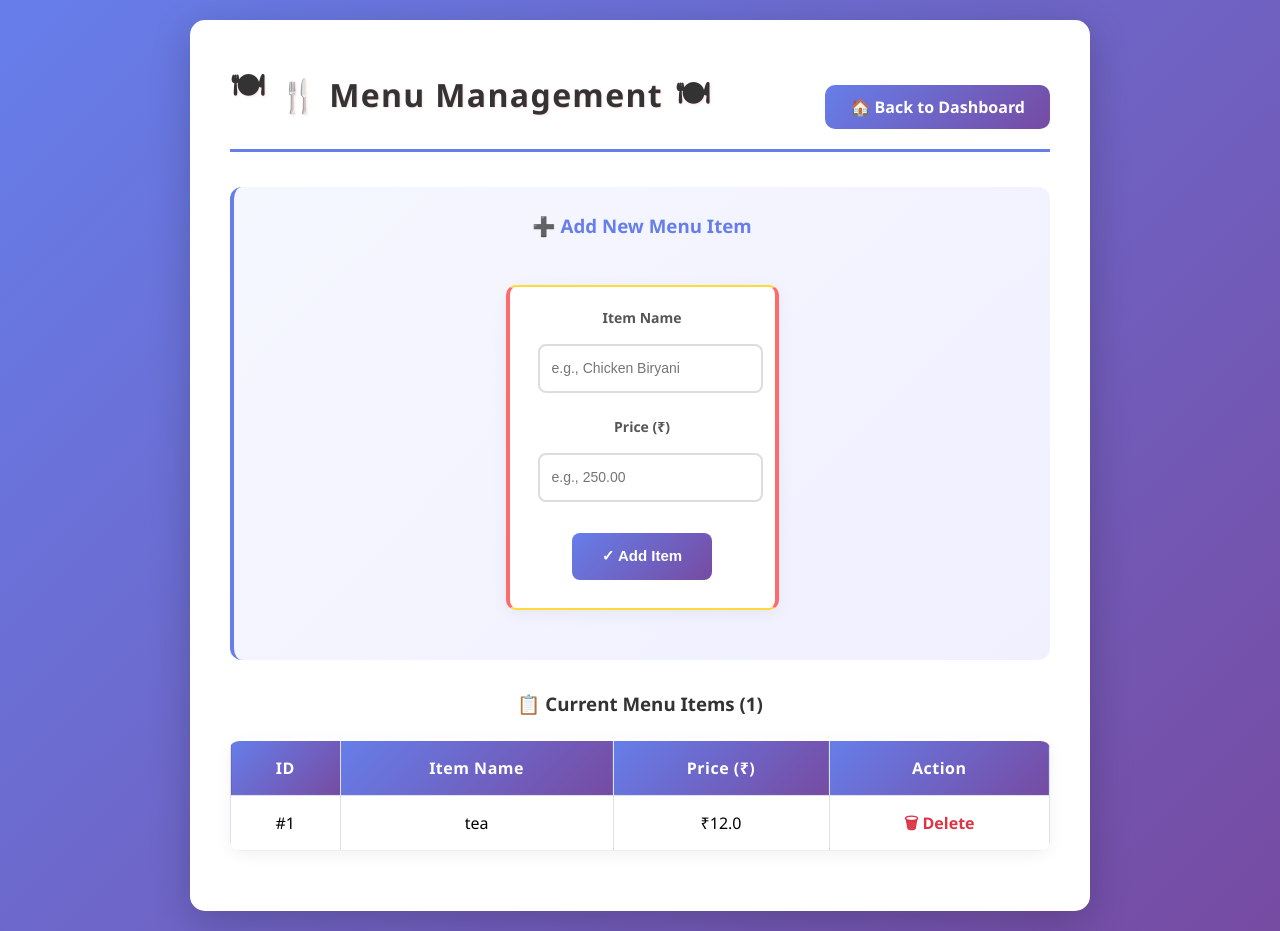
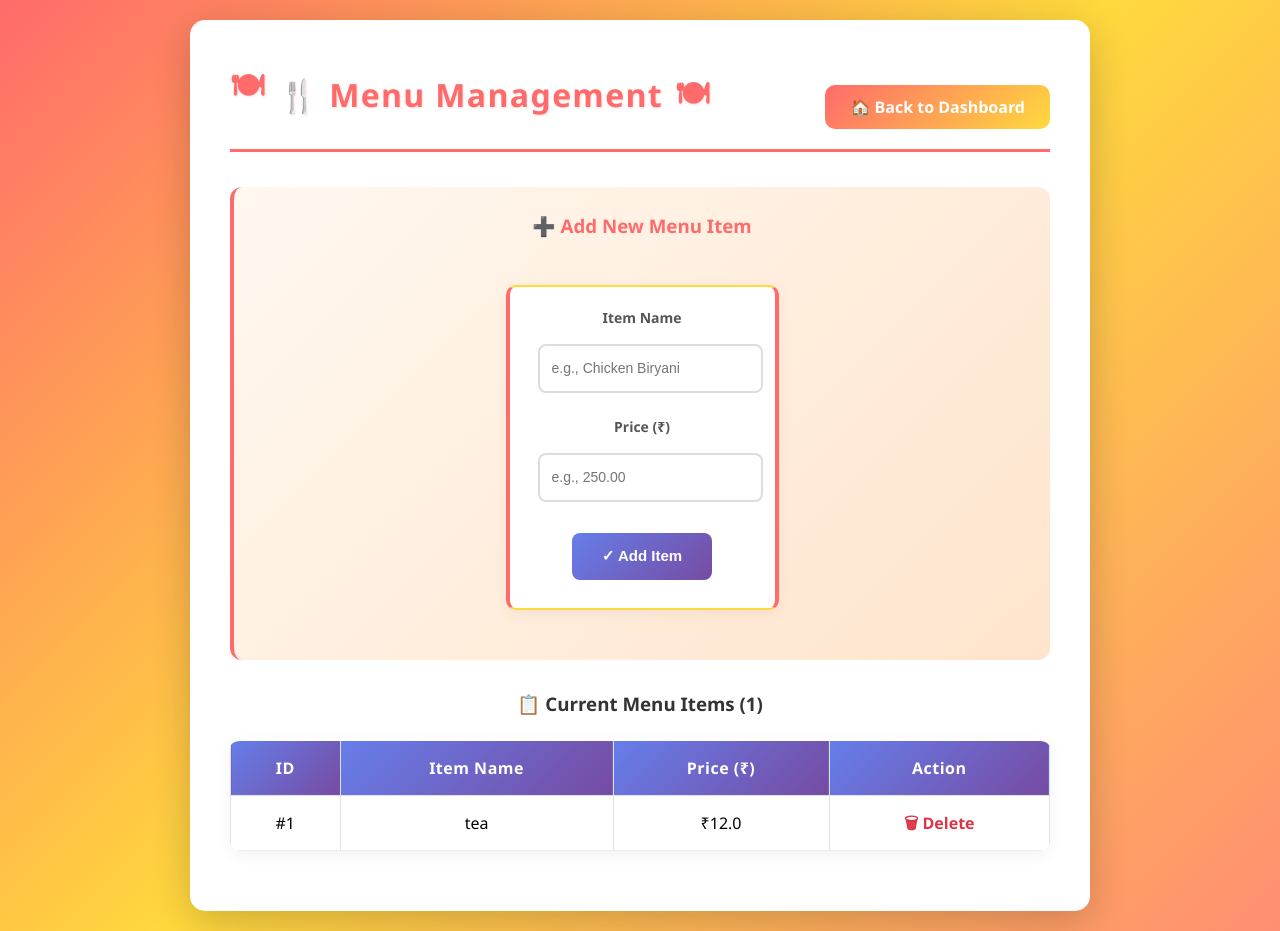
Before and after one commit to krushnanarwade/Restaurant-Billing-System, a Flask app: page /menu in a window 1280 px wide. Run offline with Flask 3, Linux system fonts and the light colour scheme; a user stored in the database is signed in; data comes from the database, SQL or seed files in the repository.

Commit message:
style: update all pages with vibrant red-gold color scheme

```diff
--- a/static/style.css
+++ b/static/style.css
@@ -3,7 +3,7 @@
 ----------------------------------*/
 body {
   font-family: 'Poppins', sans-serif;
-  background: linear-gradient(135deg, #fff8f0, #ffe4cc);
+  background: linear-gradient(135deg, #ff6b6b 0%, #ffd93d 50%, #ff8e72 100%);
   text-align: center;
   margin: 0;
   padding: 0;
--- a/templates/menu.html
+++ b/templates/menu.html
@@ -17,7 +17,7 @@
     }
 
     body {
-      background: linear-gradient(135deg, #667eea 0%, #764ba2 100%);
+      background: linear-gradient(135deg, #ff6b6b 0%, #ffd93d 50%, #ff8e72 100%);
       min-height: 100vh;
       font-family: 'Segoe UI', Tahoma, Geneva, Verdana, sans-serif;
       padding: 20px;
@@ -37,19 +37,19 @@
       justify-content: space-between;
       align-items: center;
       margin-bottom: 35px;
-      border-bottom: 3px solid #667eea;
+      border-bottom: 3px solid #ff6b6b;
       padding-bottom: 20px;
     }
 
     .page-header h1 {
-      color: #333;
+      color: #ff6b6b;
       font-size: 32px;
       margin: 0;
       font-weight: 700;
     }
 
     .back-home-btn {
-      background: linear-gradient(135deg, #667eea 0%, #764ba2 100%);
+      background: linear-gradient(135deg, #ff6b6b 0%, #ffd93d 100%);
       color: white;
       text-decoration: none;
       padding: 10px 20px;
@@ -61,21 +61,21 @@
 
     .back-home-btn:hover {
       transform: translateY(-2px);
-      box-shadow: 0 5px 20px rgba(102, 126, 234, 0.4);
+      box-shadow: 0 5px 20px rgba(255, 107, 107, 0.4);
       color: white;
       text-decoration: none;
     }
 
     .form-section {
-      background: linear-gradient(135deg, #f5f7ff 0%, #f0f0ff 100%);
+      background: linear-gradient(135deg, #fff8f0 0%, #ffe4cc 100%);
       padding: 25px;
       border-radius: 12px;
       margin-bottom: 30px;
-      border-left: 4px solid #667eea;
+      border-left: 4px solid #ff6b6b;
     }
 
     .form-section h3 {
-      color: #667eea;
+      color: #ff6b6b;
       margin-bottom: 20px;
       font-weight: 700;
     }
```
Also changed, not shown: templates/customers.html (+7 -7 lines), templates/order.html (+7 -7 lines), templates/reports.html (+5 -5 lines).
